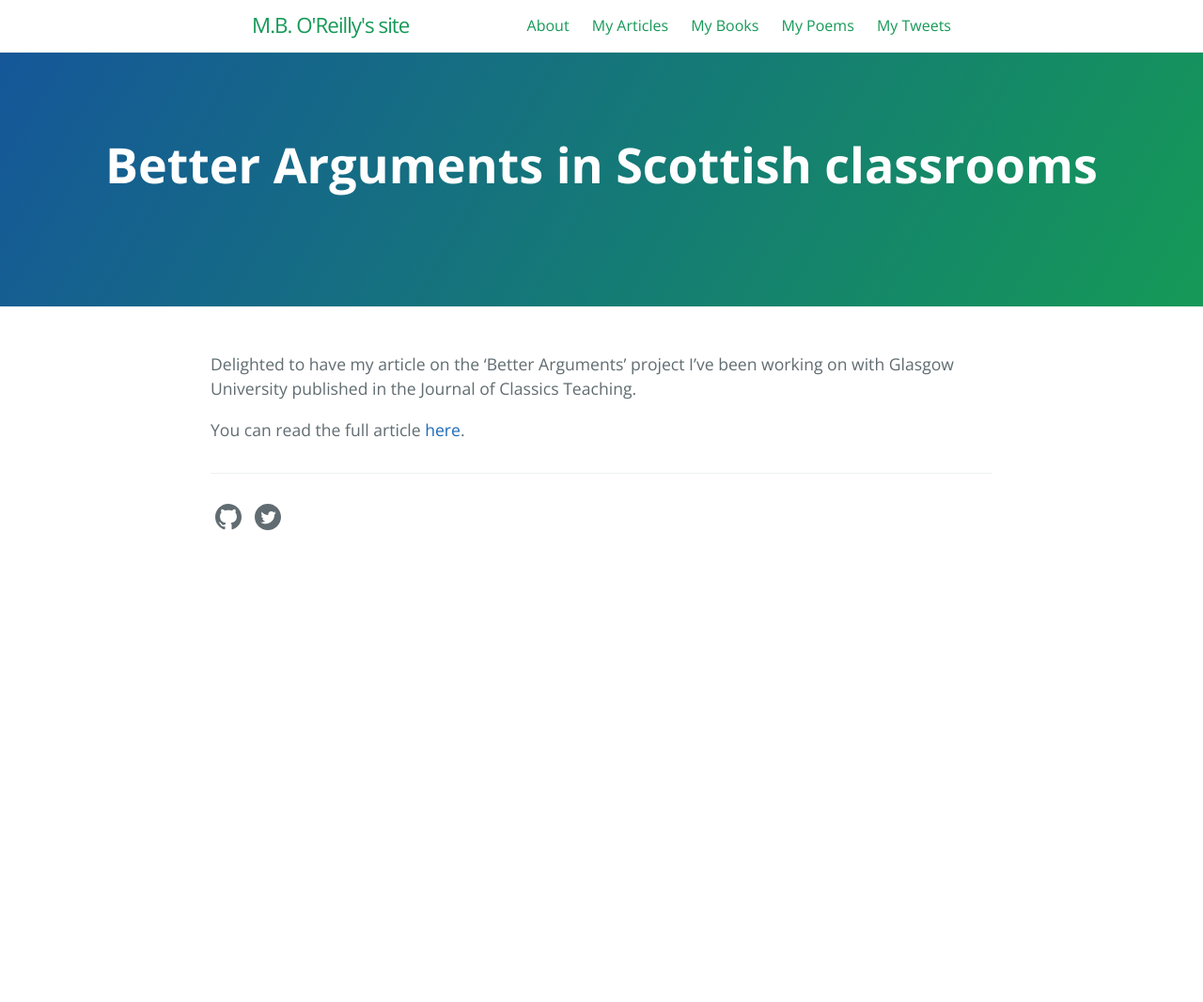
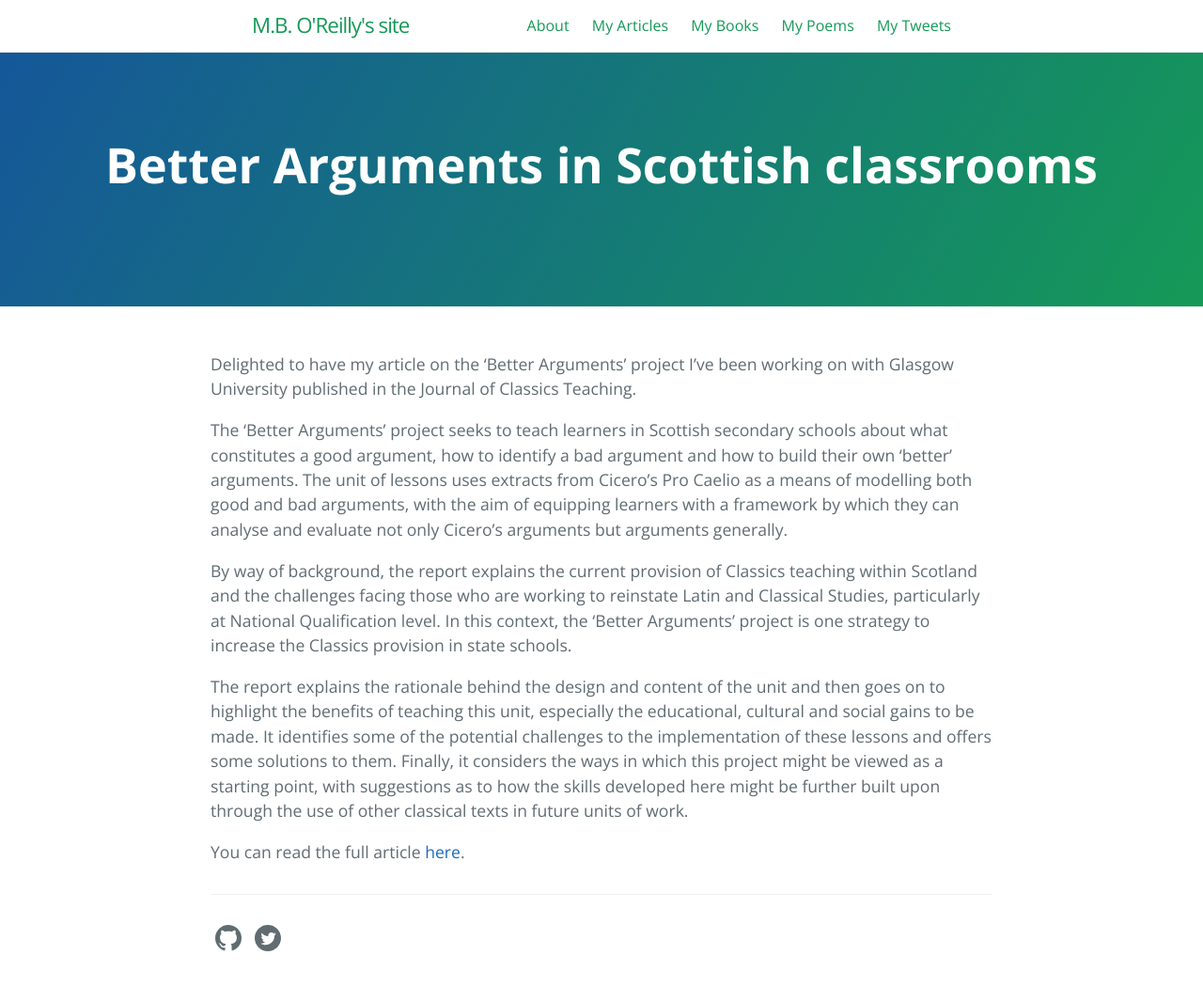
Before and after one commit to conoreilly/mbwebsite, a Jekyll site: the page built from _articles/article-better-arguments.md, in a window 1280 px wide. Shown: the whole page at 94% size. Built offline with Jekyll 4.4.1, drawn with Linux system fonts in a browser that asks for light colours; before the commit the page ends 900 px from its top, so only the background shows below that.

Commit message:
Added AJEIT article

```diff
--- a/_articles/article-better-arguments.md
+++ b/_articles/article-better-arguments.md
@@ -6,4 +6,10 @@ date: 2024-05-31
 
 Delighted to have my article on the 'Better Arguments' project I've been working on with Glasgow University published in the Journal of Classics Teaching.
 
+The ‘Better Arguments' project seeks to teach learners in Scottish secondary schools about what constitutes a good argument, how to identify a bad argument and how to build their own ‘better’ arguments. The unit of lessons uses extracts from Cicero's Pro Caelio as a means of modelling both good and bad arguments, with the aim of equipping learners with a framework by which they can analyse and evaluate not only Cicero's arguments but arguments generally.
+
+By way of background, the report explains the current provision of Classics teaching within Scotland and the challenges facing those who are working to reinstate Latin and Classical Studies, particularly at National Qualification level. In this context, the ‘Better Arguments’ project is one strategy to increase the Classics provision in state schools.
+
+The report explains the rationale behind the design and content of the unit and then goes on to highlight the benefits of teaching this unit, especially the educational, cultural and social gains to be made. It identifies some of the potential challenges to the implementation of these lessons and offers some solutions to them. Finally, it considers the ways in which this project might be viewed as a starting point, with suggestions as to how the skills developed here might be further built upon through the use of other classical texts in future units of work.
+
 You can read the full article [here](https://www.cambridge.org/core/journals/journal-of-classics-teaching/article/report-on-better-arguments-in-scottish-classrooms/7998511F36751A5B5D384AA8D230C6CC?utm_campaign=shareaholic&utm_medium=copy_link&utm_source=bookmark).
```
Also changed, not shown: _articles/article-latin-challenges-AJEITv8i2.md (added, +16 -0 lines), _posts/2024-05-31-Better-arguments-Classics-Journal.md (+1 -3 lines), _posts/2024-10-18-Barriers-teaching-Latin-Scotland-ajeit.md (added, +10 -0 lines).
